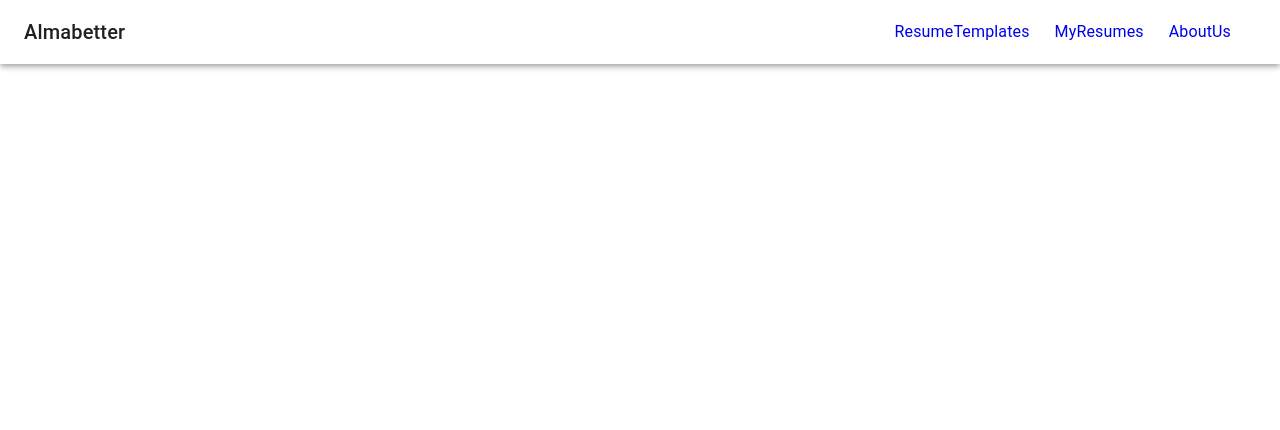
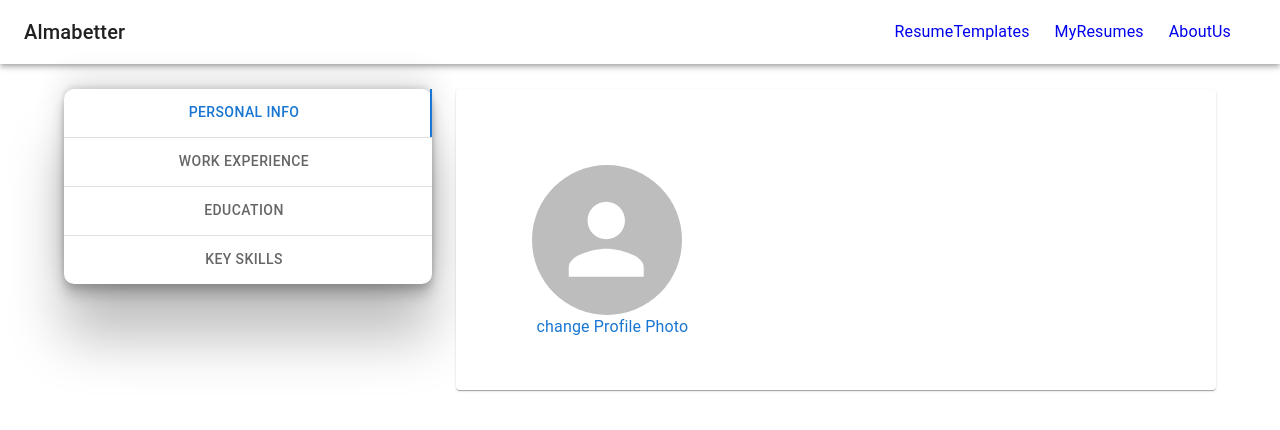
Before and after one commit to anil639/resume_builder, a React (Create React App) app: page /DetailsFillng in a window 1280 px wide. Shown: the top 430 px of the page. Built offline with nearby package versions, Linux system fonts and the light colour scheme.

Commit message:
vertical nav and Details filling page added

```diff
--- a/src/App.js
+++ b/src/App.js
@@ -3,6 +3,7 @@ import { Routes, Route } from "react-router-dom";
 import NavigationBar from "./Components/Navbar/NavigationBar";
 import ResumeTemplates from "./Pages/ResumeTemplates";
 import AboutUs from "./Pages/AboutUs";
+import DetailsFillng from "./Pages/DetailsFillng";
 function App() {
   return (
     <div>
@@ -10,6 +11,7 @@ function App() {
       <Routes>
         <Route path="/ResumeTemplates" element={<ResumeTemplates />} />
         <Route path="/AboutUs" element={<AboutUs />} />
+        <Route path="/DetailsFillng" element={<DetailsFillng />} />
       </Routes>
     </div>
   );
--- /dev/null
+++ b/src/Components/DetailsOfUser/PersionalInfo.js
@@ -0,0 +1,56 @@
+import { React, useState } from "react";
+import { Paper, Grid, Typography, Avatar } from "@mui/material";
+import IconButton from "@mui/material/IconButton";
+import PhotoCameraIcon from "@mui/icons-material/PhotoCamera";
+const PersionalInfo = () => {
+  const [image, setImage] = useState(null);
+
+  //This function is called when user select a img
+  const handleImageChange = (e) => {
+    const file = e.target.files[0];
+    const reader = new FileReader();
+    reader.onloadend = () => {
+      setImage(reader.result);
+    };
+    if (file) {
+      reader.readAsDataURL(file);
+    }
+  };
+
+  return (
+    <div>
+      <Paper
+        sx={{
+          width: "100%",
+          height: "100%",
+          padding: "20mm",
+          display: "flex",
+          alignItems: "center",
+          justifyContent: "center",
+          marginTop: "25px",
+        }}
+      >
+        <Grid container>
+          <Grid xs={12} md={12}>
+            <Avatar sx={{ height: "150px", width: "150px" }} src={image} />
+            <input
+              accept="image/*"
+              id="avatar-upload"
+              type="file"
+              onChange={handleImageChange}
+              style={{ display: "none" }}
+            />
+            <label htmlFor="avatar-upload" style={{ position: "absolute" }}>
+              <Typography color="primary" marginLeft="5px">
+                change Profile Photo
+              </Typography>
+            </label>
+          </Grid>
+          <Grid xs={12} md={6}></Grid>
+        </Grid>
+      </Paper>
+    </div>
+  );
+};
+
+export default PersionalInfo;
--- a/src/Components/Navbar/NavigationBar.js
+++ b/src/Components/Navbar/NavigationBar.js
@@ -35,7 +35,7 @@ function NavigationBar(props) {
       <Divider />
       <List>
         {navItems.map((item) => (
-          <ListItem key={item}>
+          <ListItem key={item} disablePadding>
             <ListItemButton sx={{ textAlign: "center" }}>
               <Link to={`/${item}`}>
                 <ListItemText primary={item} />
@@ -67,11 +67,11 @@ function NavigationBar(props) {
           <Typography
             variant="h6"
             component="div"
-            sx={{ flexGrow: 1, display: { xs: "none", sm: "block" } }}
+            sx={{ flexGrow: 1, display: { xs: "none", sm: "flex" } }}
           >
             Almabetter
           </Typography>
-          <Box sx={{ display: "flex", xs: "none", sm: "block" }}>
+          <Box sx={{ display: { xs: "none", sm: "flex", md: "flex" } }}>
             {navItems.map((item) => (
               <Link style={{ textDecoration: "none" }} to={`/${item}`}>
                 <Typography marginRight="25px">{item}</Typography>
--- /dev/null
+++ b/src/Components/VerticalTabs/VerticalTabs.js
@@ -0,0 +1,39 @@
+import React from "react";
+import { Tabs, Tab, Box, Divider } from "@mui/material";
+const VerticalTabs = () => {
+  const [value, setValue] = React.useState(0);
+
+  const handleChange = (event, newValue) => {
+    setValue(newValue);
+  };
+
+  return (
+    <div>
+      <Box
+        color="inherit"
+        boxShadow="rgba(0, 0, 0, 0.25) 0px 54px 55px, rgba(0, 0, 0, 0.12) 0px -12px 30px, rgba(0, 0, 0, 0.12) 0px 4px 6px, rgba(0, 0, 0, 0.17) 0px 12px 13px, rgba(0, 0, 0, 0.09) 0px -3px 5px"
+        marginTop="25px"
+        borderRadius="10px"
+      >
+        <Tabs
+          value={value}
+          onChange={handleChange}
+          variant="scrollable"
+          scrollButtons={false}
+          aria-label="scrollable prevent tabs example"
+          orientation="vertical"
+        >
+          <Tab style={{ alignItems: "center" }} label="Personal Info" />
+          <Divider />
+          <Tab style={{ alignItems: "center" }} label="Work Experience" />
+          <Divider />
+          <Tab style={{ alignItems: "center" }} label="Education" />
+          <Divider />
+          <Tab style={{ alignItems: "center" }} label="Key Skills" />
+        </Tabs>
+      </Box>
+    </div>
+  );
+};
+
+export default VerticalTabs;
--- /dev/null
+++ b/src/Pages/DetailsFillng.js
@@ -0,0 +1,22 @@
+import React from "react";
+import { Grid, Typography, Container } from "@mui/material";
+import VerticalTabs from "../Components/VerticalTabs/VerticalTabs";
+import PersionalInfo from "../Components/DetailsOfUser/PersionalInfo";
+const DetailsFillng = () => {
+  return (
+    <div>
+      <Container maxWidth="lg">
+        <Grid container spacing={3}>
+          <Grid item xs={12} md={4}>
+            <VerticalTabs />
+          </Grid>
+          <Grid item xs={12} md={8}>
+            <PersionalInfo />
+          </Grid>
+        </Grid>
+      </Container>
+    </div>
+  );
+};
+
+export default DetailsFillng;
--- a/src/Pages/ResumeTemplates.js
+++ b/src/Pages/ResumeTemplates.js
@@ -1,9 +1,16 @@
 import React from "react";
-
+import { Container, Typography, Box, Paper, Grid } from "@mui/material";
 const ResumeTemplates = () => {
   return (
     <div>
-      <h1>Resume Templates</h1>
+      <Container>
+        <Typography variant="h3" marginTop="50px">
+          Templates
+        </Typography>
+        <Typography variant="h6" marginBottom={5}>
+          Select a Template to get Started
+        </Typography>
+      </Container>
     </div>
   );
 };
```
